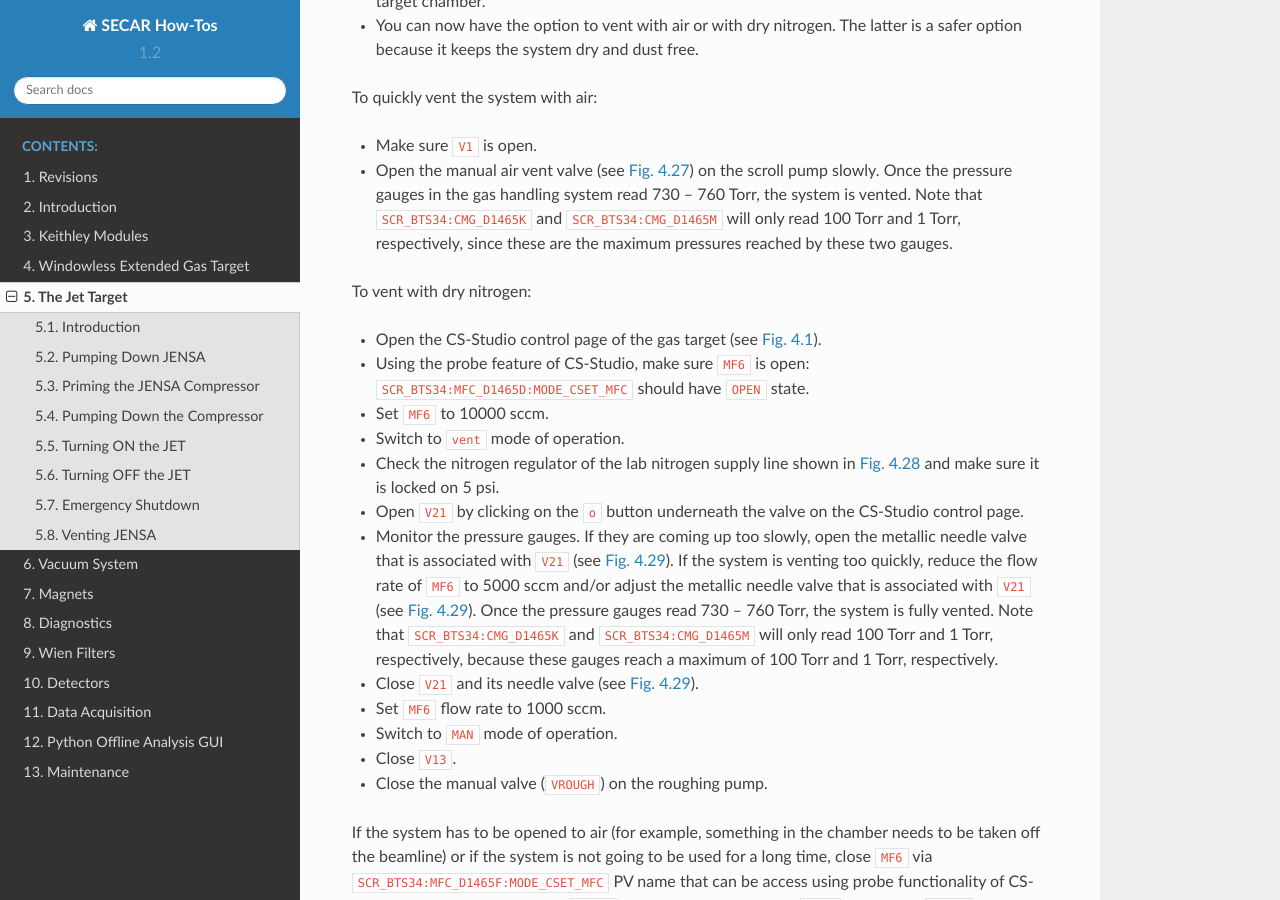
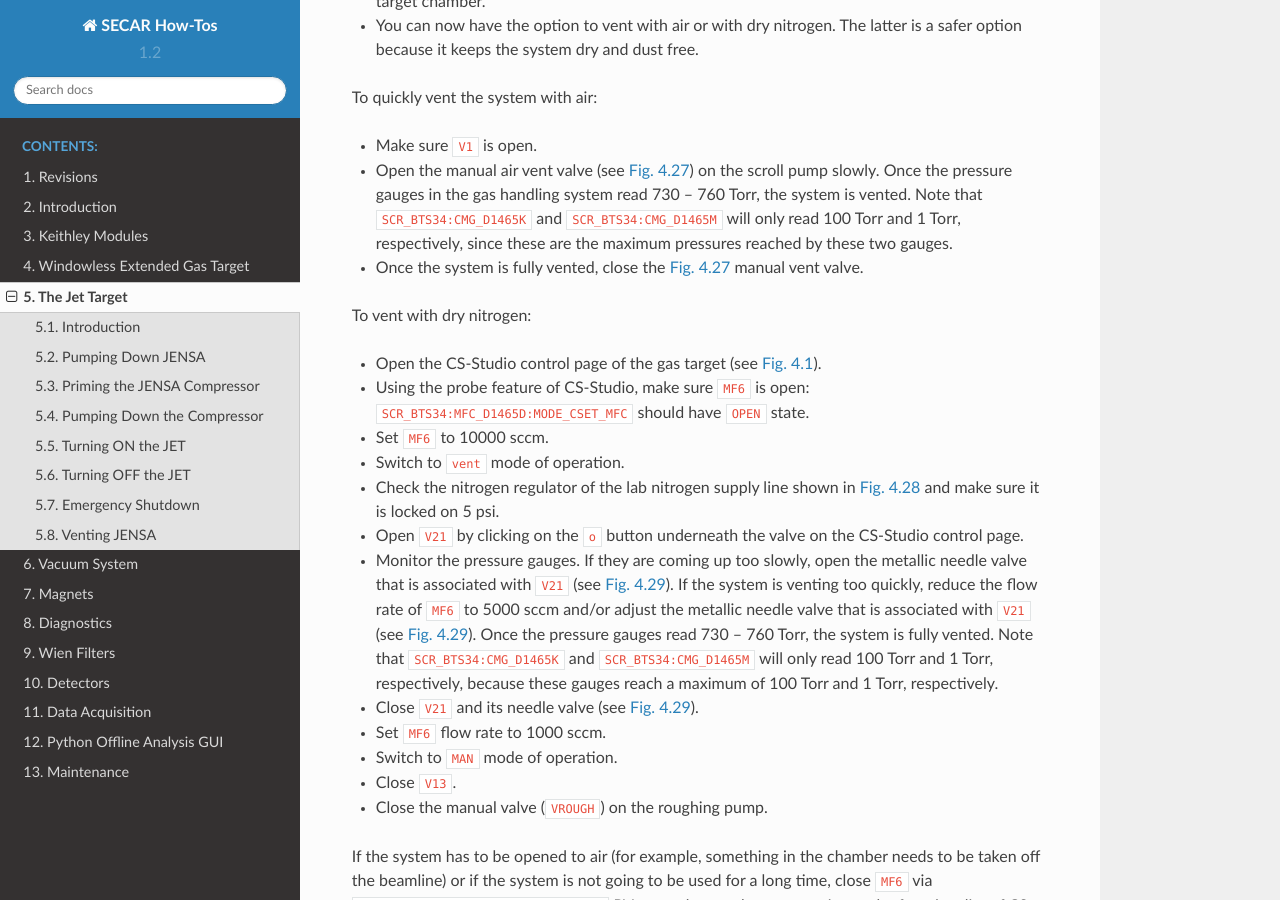
Before and after one commit to secar600/secar-documents, a Sphinx documentation site: the page built from source/jensa.rst, in a window 1280 px wide and 900 px high, scrolled down 15457 px. Built offline with Sphinx 7.4.7 and the Read the Docs theme 2.0.0, drawn with Linux system fonts in a browser that asks for light colours.

Commit message:
Added a note for venting with air

```diff
--- a/source/jensa.rst
+++ b/source/jensa.rst
@@ -336,6 +336,7 @@ To quickly vent the system with air:
 
 - Make sure :code:`V1` is open.
 - Open the manual air vent valve (see :numref:`air_vent`) on the scroll pump slowly. Once the pressure gauges in the gas handling system read 730 – 760 Torr, the system is vented. Note that :code:`SCR_BTS34:CMG_D1465K` and :code:`SCR_BTS34:CMG_D1465M` will only read 100 Torr and 1 Torr, respectively, since these are the maximum pressures reached by these two gauges.
+- Once the system is fully vented, close the :numref:`air_vent` manual vent valve.
 
 To vent with dry nitrogen:
 
```
